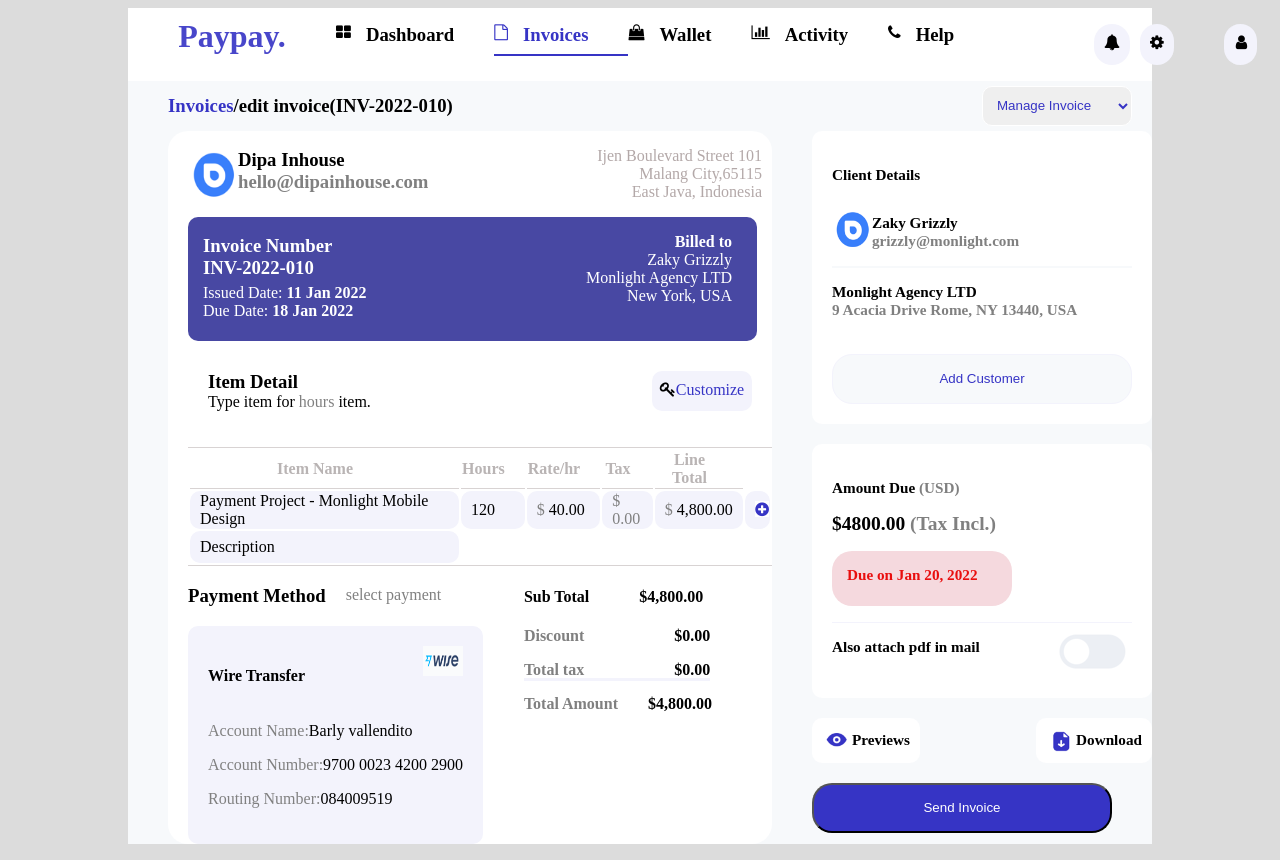
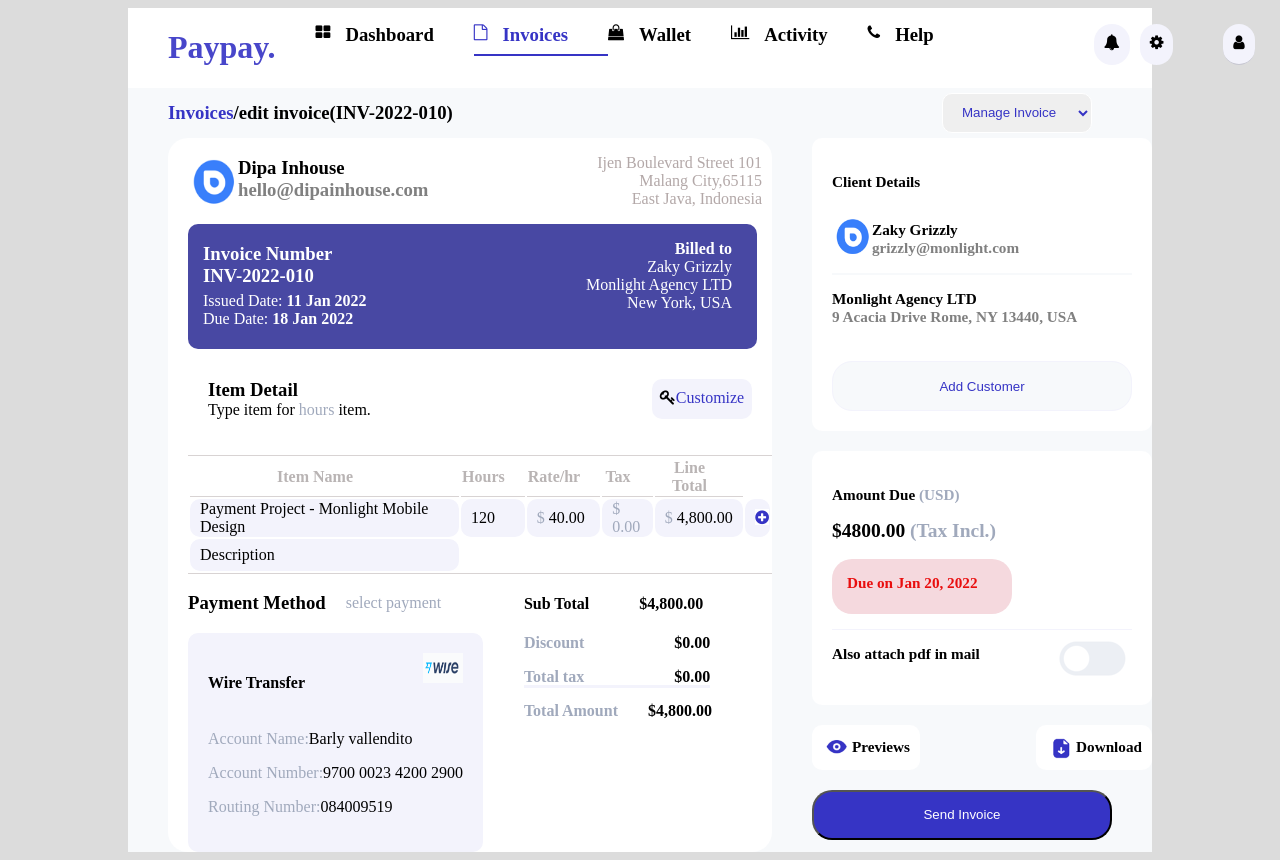
Before and after one commit to ChrisUwamahoro/Invoice, a plain HTML site: page index.html in a window 1280 px wide. Drawn offline with Linux system fonts and the light colour scheme.

Commit message:
other style

```diff
--- a/style.css
+++ b/style.css
@@ -6,9 +6,7 @@ body {
 .navbar {
     display: flex;
     background-color: #ffff;
-}
-.navbar h1 {
-    margin: 1%;
+    margin: 0%;
 }
 ul {
     display: flex;
@@ -18,7 +16,7 @@ ul {
 .navbar__list {
     display: flex;
     justify-content: flex-end;
-    padding-right: 40px;
+    /* padding-right: 40px; */
 
 }
 .navbar__list h3 {
@@ -27,7 +25,7 @@ ul {
 }
 .top_corner_container {
     display: flex;
-    padding-left: 100px;
+    padding-left: 120px;
     justify-content: space-around;
 }
 .fa-bell {
@@ -45,17 +43,16 @@ ul {
     background-color: #f3f3fc;
     padding-top: 10px;
     padding-left: 10px;
-    margin-right: 10px;
 }
 .fa-user {
     padding-left: 20px;
-    border-left: 2px #f3f3fc solid;
     border-radius: 20px;
     padding-right: 10px;
     background-color: #f3f3fc;
     padding-top: 10px;
     padding-left: 10px;
-    margin-left: 40px;
+    margin-left: 50px;
+    border-bottom: 1px #c7c7d1 solid ;
 }
 
 .navbar__dashboard {
@@ -98,7 +95,7 @@ ul {
 }
 
 span {
-    color: grey;
+    color: #a0a9bc;
 }
 #manage {
     color: #3634c5;
@@ -106,8 +103,9 @@ span {
     height: 40px;
     width: 150px;
     justify-content: center;
-    padding-left: 10px;
+    padding-left: 15px;
     border: 1px white solid;
+    margin-right: 40px;
 }
 .main__content {
     background-color: #f7f9fb;
@@ -228,9 +226,7 @@ td {
 }
 .fa-plus-circle {
     color: #3634c5;
-    /* width: 30px; */
     background-color: white;
-    border-radius: 0% !important;
 }
 .project-payment {
     margin: 40px;
```
